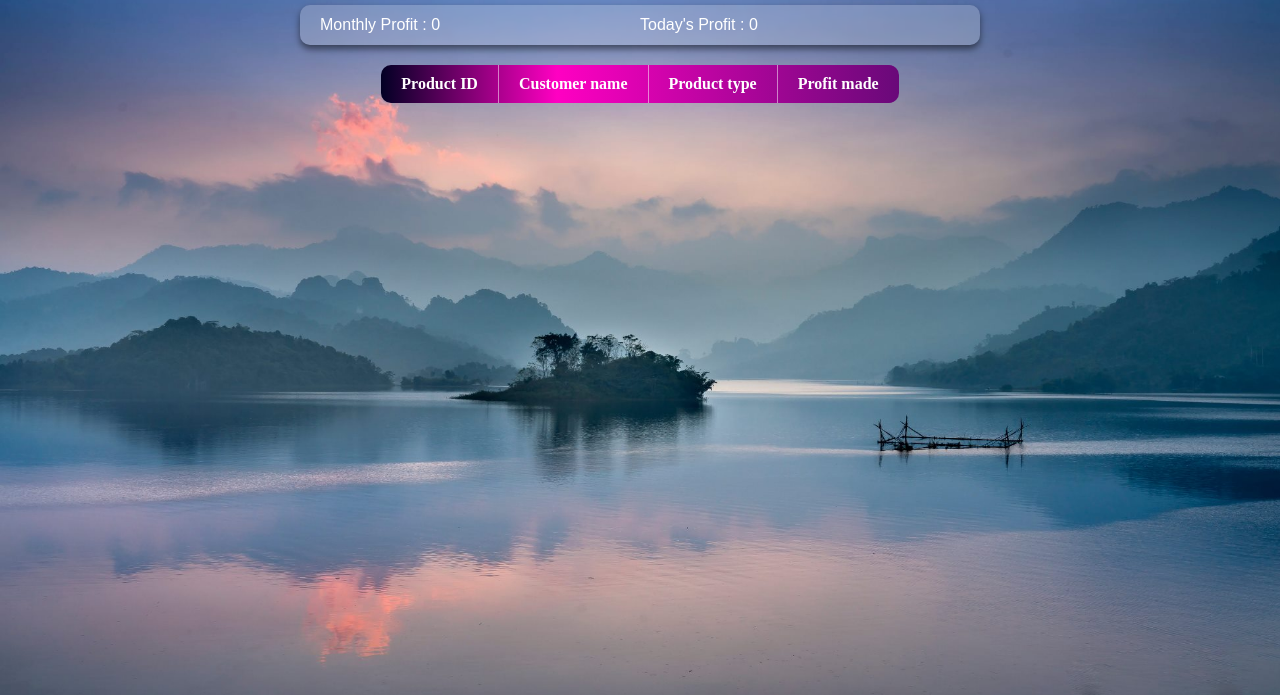
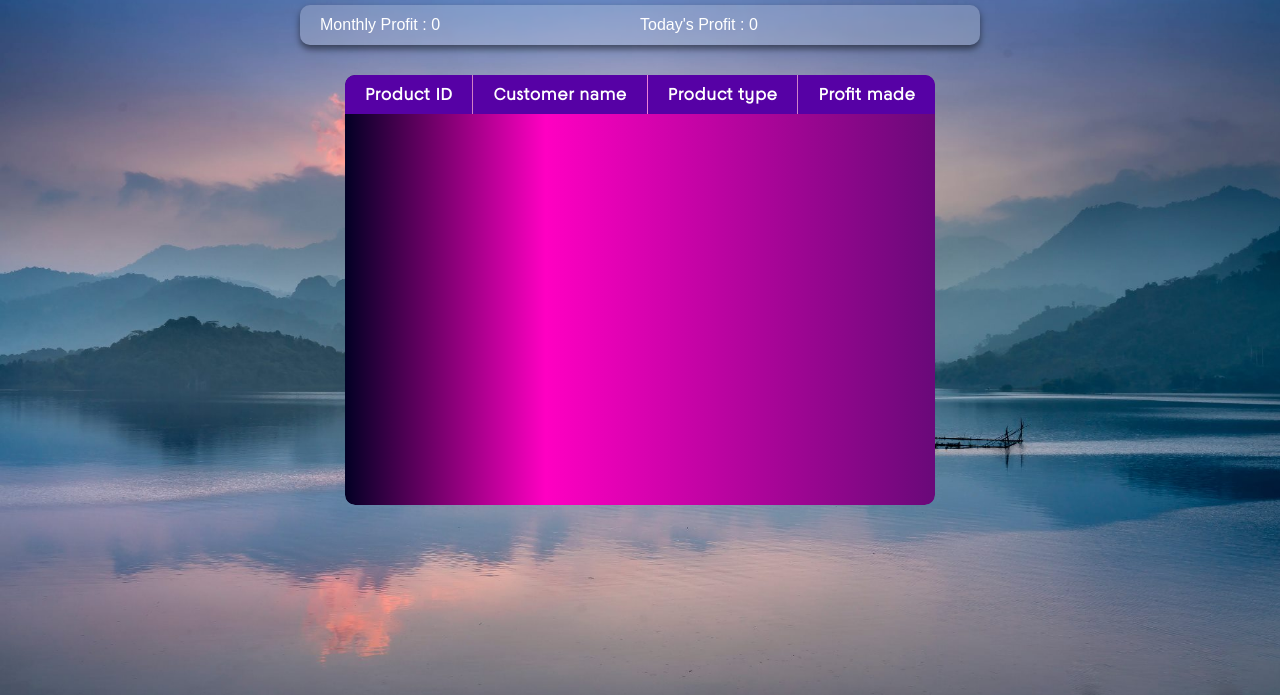
Before and after one commit to Justin-Ebenazar/jacob_Enterprise_freelancing, a Flask app: page /finance in a window 1280 px wide. Shown: the part 105-800 px from the top of the page. Run offline with Flask 3, Linux system fonts and the light colour scheme; data that the repository does not hold is empty.

Commit message:
finance page table heads fixed

```diff
--- a/Manicks/static/style1.css
+++ b/Manicks/static/style1.css
@@ -496,61 +496,70 @@ select option:hover{
 }
 
 /*finance page*/
-#finance_table{
-    top: 170px;
-    position: fixed;
-    width: 100%-100px;
-    border-collapse: collapse;
-    background: rgb(2,0,36);
-    background: linear-gradient(90deg, rgba(2,0,36,1) 0%, rgba(255,0,194,1) 34%, rgba(105,9,121,1) 100%);
-    backdrop-filter: blur(5px);
+
+.finance-table-div{
+    margin-top: 180px;
+    display: flex;
+    justify-content: center;
+    align-items: top;
+    height: 430px;
+    overflow-y: auto;
     border-radius: 10px;
 }
 
-#finance_table th,td{
+.finance_table{
+    border-collapse: collapse;
+    background: linear-gradient(90deg, rgba(2,0,36,1) 0%, rgba(255,0,194,1) 34%, rgba(105,9,121,1) 100%);
+    border-radius: 10px;
+}
+
+.finance_table th,td{
     padding-left: 20px;
     padding-right: 20px;
     padding-top: 10px;
     padding-bottom: 10px;
-    /*background-color: rgba(255, 255, 255, 1);*/
     color: black;
+    font-family: servfont;
 }
 
-#finance_table th{
-    /*background-color: rgba(255, 0, 200, 0.5);*/
+.finance_table th{
+    background-color: rgb(86, 1, 165);
     color: rgb(255, 255, 255);
+    position: sticky;
+    top: 0;
+    z-index: 1;
 }
 
-#finance_table th:nth-child(2){
+.finance_table th:nth-child(2){
     border-right: 1px solid rgba(255, 255, 255, 0.5);
     border-left: 1px solid rgba(255, 255, 255, 0.5);
 }
 
-#finance_table td:nth-child(2){
+.finance_table td:nth-child(2){
     border-right: 1px solid rgba(255,107,194, 0.5);
     border-left: 1px solid rgba(107,107,107, 0.5);
 }
 
-#finance_table th:last-child{
+.finance_table th:last-child{
     border-left: 1px solid rgba(255, 255, 255, 0.5);
 }
 
-#finance_table td:last-child{
+.finance_table td:last-child{
     border-left: 1px solid rgba(107,107,107, 0.5);
 }
 
-#finance_table td{
+.finance_table td{
     border-top: 1px solid rgba(107, 107, 107, 0.5);
     background-color: white;
     text-align: center;
     color: black;
 }
 
-#finance_table tr:last-child td:first-child{
+.finance_table tr:last-child td:first-child{
     border-radius: 0px 0px 0px 10px;
 }
 
-#finance_table tr:last-child td:last-child{
+.finance_table tr:last-child td:last-child{
     border-radius: 0px 0px 10px 0px;
 }
 
--- a/Manicks/templates/finance.html
+++ b/Manicks/templates/finance.html
@@ -41,13 +41,18 @@
                 Today's Profit : {{month_profit}}
                 </div>
             </div>
-            <table id="finance_table">
+
+            <div class="finance-table-div">
+            <table class="finance_table">
+                <thead>
                 <tr>
                     <th>Product ID</th>
                     <th>Customer name</th>
                     <th>Product type</th>
                     <th>Profit made</th>
                 </tr>
+                </thead>
+                <tbody>
                 {% for info in infos %}
                     <tr>
                         <td>{{info.P_id}}</td>
@@ -56,22 +61,9 @@
                         <td>{{info.Totalbill}}</td>
                     </tr>
                 {% endfor %}
+                </tbody>
             </table>
-
-        <!-- </section>
-        <script>
-            function calculateTotalProfit() {
-                const profitCells = document.querySelectorAll('.profit');
-                let totalProfit = 0;
-                profitCells.forEach(cell => {
-                    totalProfit += parseFloat(cell.textContent.replace('$', ''));
-                });
-                document.getElementById('totalProfit').textContent = 'Total Profit: $' + totalProfit;
-            }
-
-            // Calculate total profit when the page loads
-            window.onload = calculateTotalProfit;
-        </script> -->
+            </div>
     </main>
 
     <div id="mySidenav" class="sidenav">
```
